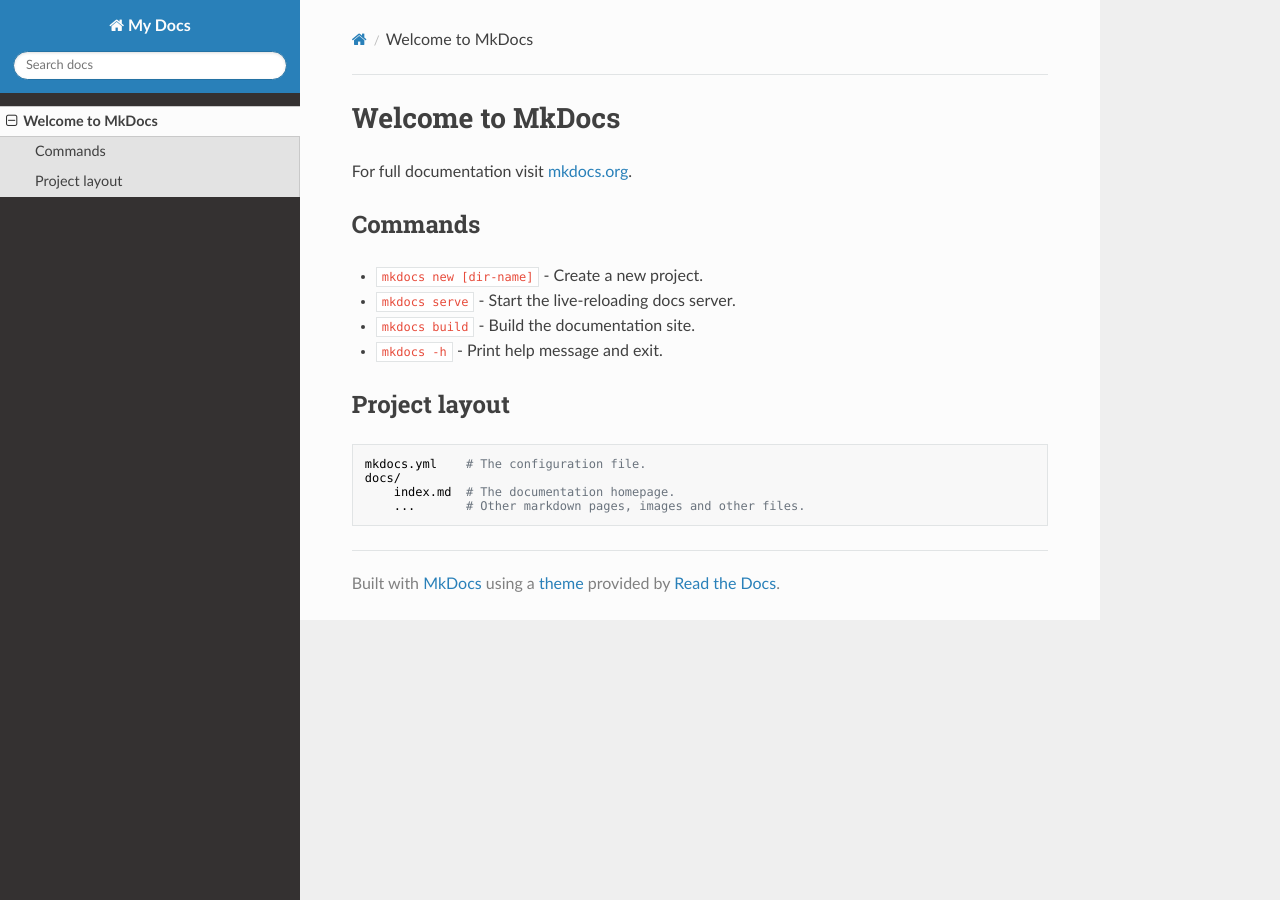
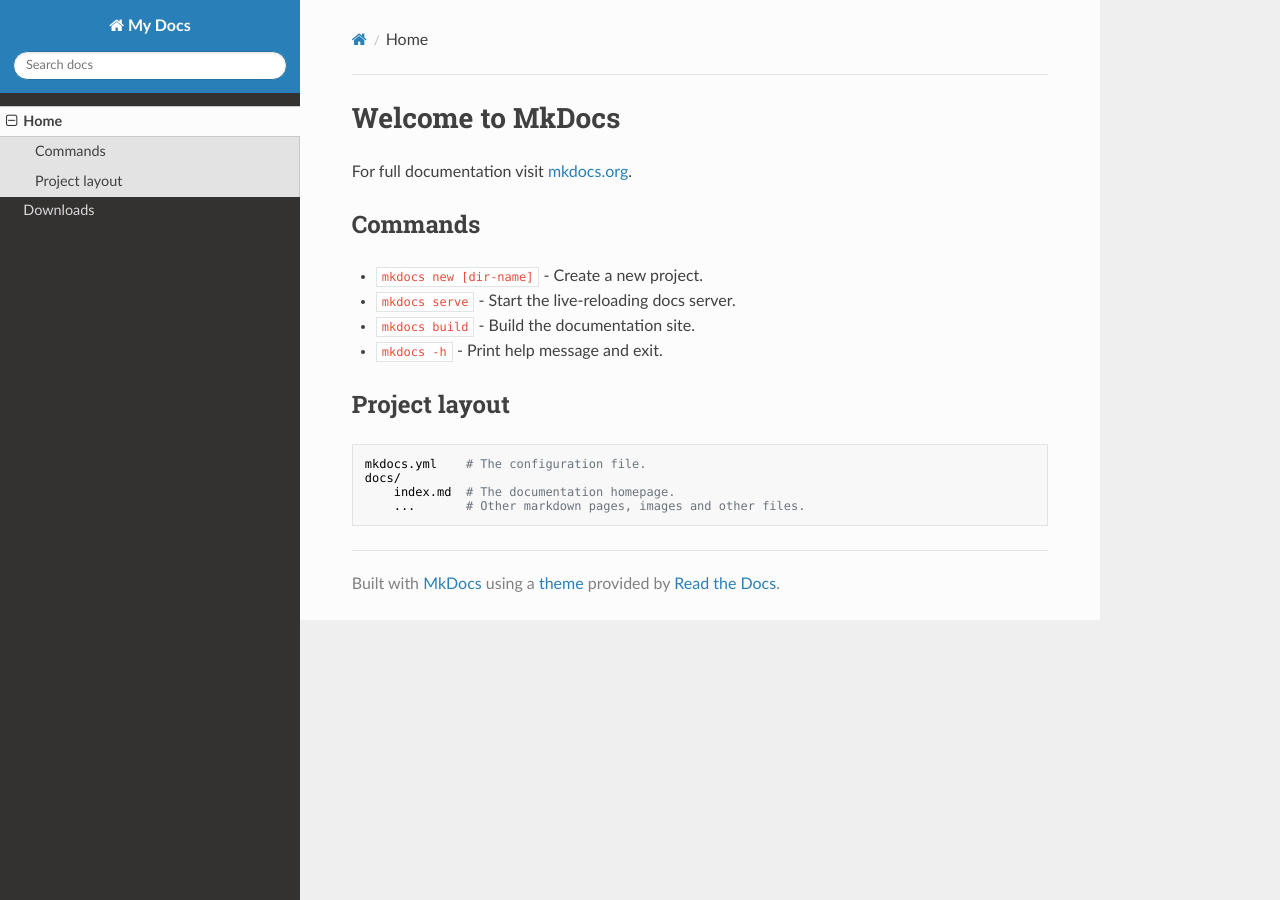
Before and after one commit to kj2431/useful_code, an MkDocs documentation site: the page built from docs/index.md, in a window 1280 px wide. Built offline with MkDocs 1.6.1, drawn with Linux system fonts in a browser that asks for light colours; nearby versions of some CDN libraries.

Commit message:
Update mkdocs.yml

```diff
--- a/mkdocs.yml
+++ b/mkdocs.yml
@@ -1,2 +1,7 @@
 site_name: My Docs
 theme: readthedocs
+
+
+nav:
+    - Home: index.md
+    - Downloads: downloads.md
```
